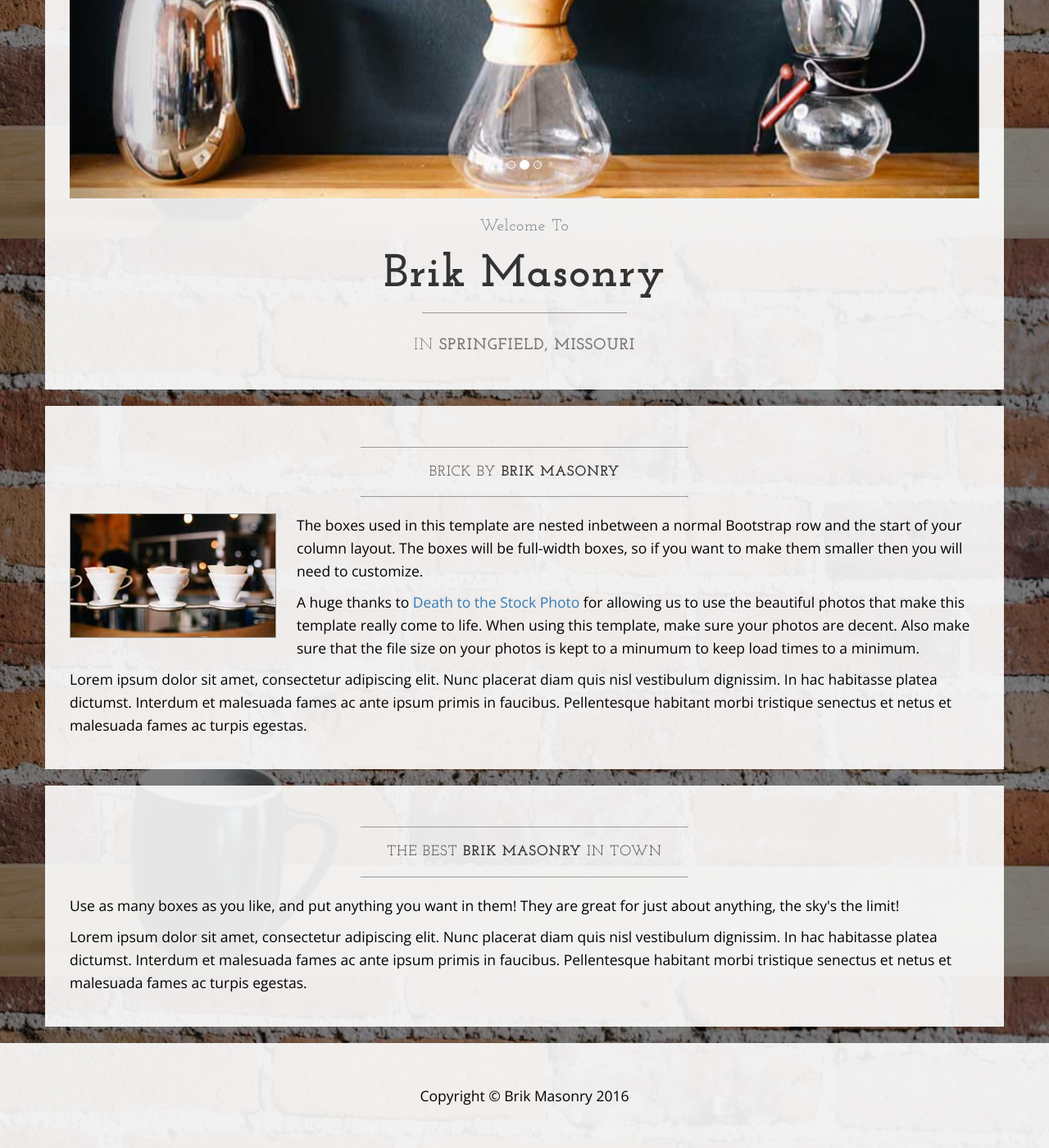
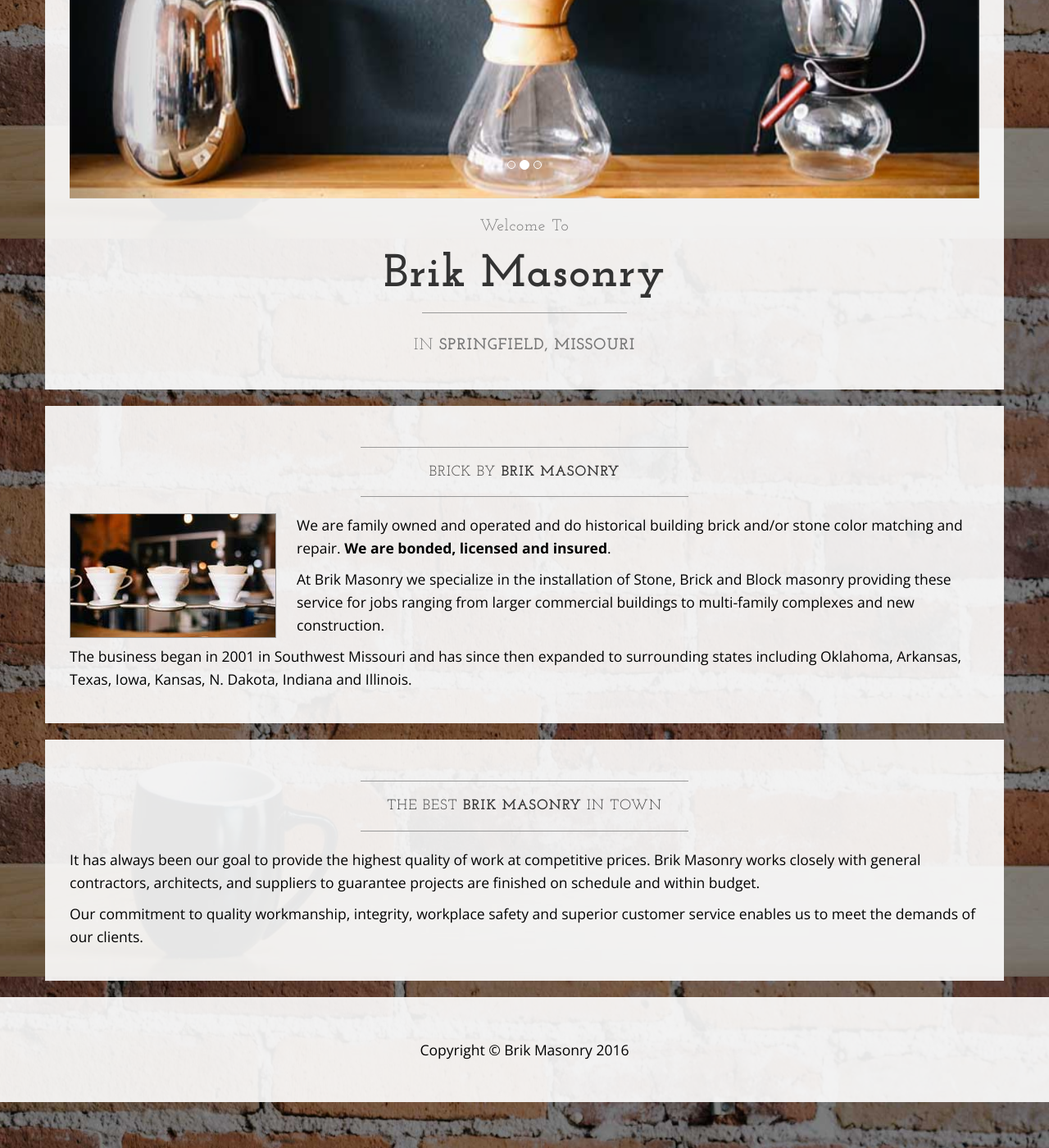
Before and after one commit to zachdyerdesign/brikmasonry, a Jekyll site: the page built from index.html, in a window 1280 px wide and 1400 px high, scrolled down 609 px. Shown: the whole window at 82% size. Built offline with Jekyll 4.4.1, drawn with Linux system fonts in a browser that asks for light colours; some of the changed text lies outside the part shown.

Commit message:
weekend push

```diff
--- a/_config.yml
+++ b/_config.yml
@@ -11,11 +11,9 @@
 description: We are family owned and operated We do historical building brick and/or stone color matching and repair We are bonded, licensed and insured.
 owner: Brik Huntington
 phone: +1 417 353 1507
-address: Springfield, Missouri
+address: PO Box 1842, Nixa, Missouri 65714
 baseurl: "" # the subpath of your site, e.g. /blog
 url: "http://brikmasonry.com" # the base hostname & protocol for your site
-twitter_username: jekyllrb
-github_username:  jekyll
 
 # Build settings
 markdown: kramdown
--- a/about.html
+++ b/about.html
@@ -7,7 +7,7 @@
         <div class="col-lg-12">
             <hr>
             <h2 class="intro-text text-center">About
-                <strong>business casual</strong>
+                <strong>{{ site.title }}</strong>
             </h2>
             <hr>
         </div>
--- a/index.html
+++ b/index.html
@@ -58,9 +58,11 @@
             <hr>
             <img class="img-responsive img-border img-left" src="img/intro-pic.jpg" alt="">
             <hr class="visible-xs">
-            <p>The boxes used in this template are nested inbetween a normal Bootstrap row and the start of your column layout. The boxes will be full-width boxes, so if you want to make them smaller then you will need to customize.</p>
-            <p>A huge thanks to <a href="http://join.deathtothestockphoto.com/" target="_blank">Death to the Stock Photo</a> for allowing us to use the beautiful photos that make this template really come to life. When using this template, make sure your photos are decent. Also make sure that the file size on your photos is kept to a minumum to keep load times to a minimum.</p>
-            <p>Lorem ipsum dolor sit amet, consectetur adipiscing elit. Nunc placerat diam quis nisl vestibulum dignissim. In hac habitasse platea dictumst. Interdum et malesuada fames ac ante ipsum primis in faucibus. Pellentesque habitant morbi tristique senectus et netus et malesuada fames ac turpis egestas.</p>
+            <p>
+              We are family owned and operated and do historical building brick and/or stone color matching and repair. <strong>We are bonded, licensed and insured</strong>.
+            </p>
+            <p>At Brik Masonry we specialize in the installation of Stone, Brick and Block masonry providing these service for jobs ranging from larger commercial buildings to multi-family complexes and new construction.</p>
+            <p>The business began in 2001 in Southwest Missouri and has since then expanded to surrounding states including Oklahoma, Arkansas, Texas, Iowa, Kansas, N. Dakota, Indiana and Illinois.</p>
         </div>
     </div>
 </div>
@@ -73,8 +75,8 @@
                 <strong>Brik Masonry</strong> in town
             </h2>
             <hr>
-            <p>Use as many boxes as you like, and put anything you want in them! They are great for just about anything, the sky's the limit!</p>
-            <p>Lorem ipsum dolor sit amet, consectetur adipiscing elit. Nunc placerat diam quis nisl vestibulum dignissim. In hac habitasse platea dictumst. Interdum et malesuada fames ac ante ipsum primis in faucibus. Pellentesque habitant morbi tristique senectus et netus et malesuada fames ac turpis egestas.</p>
+            <p>It has always been our goal to provide the highest quality of work at competitive prices.   Brik Masonry works closely with general contractors, architects, and suppliers to guarantee projects are finished on schedule and within budget.</p>
+            <p>Our commitment to quality workmanship, integrity, workplace safety and superior customer service enables us to meet the demands of our clients. </p>
         </div>
     </div>
 </div>
```
Also changed, not shown: img/images/FrontDetail.jpg (added), img/images/NaugleFront_8x12.jpg (added), 8 other files.
